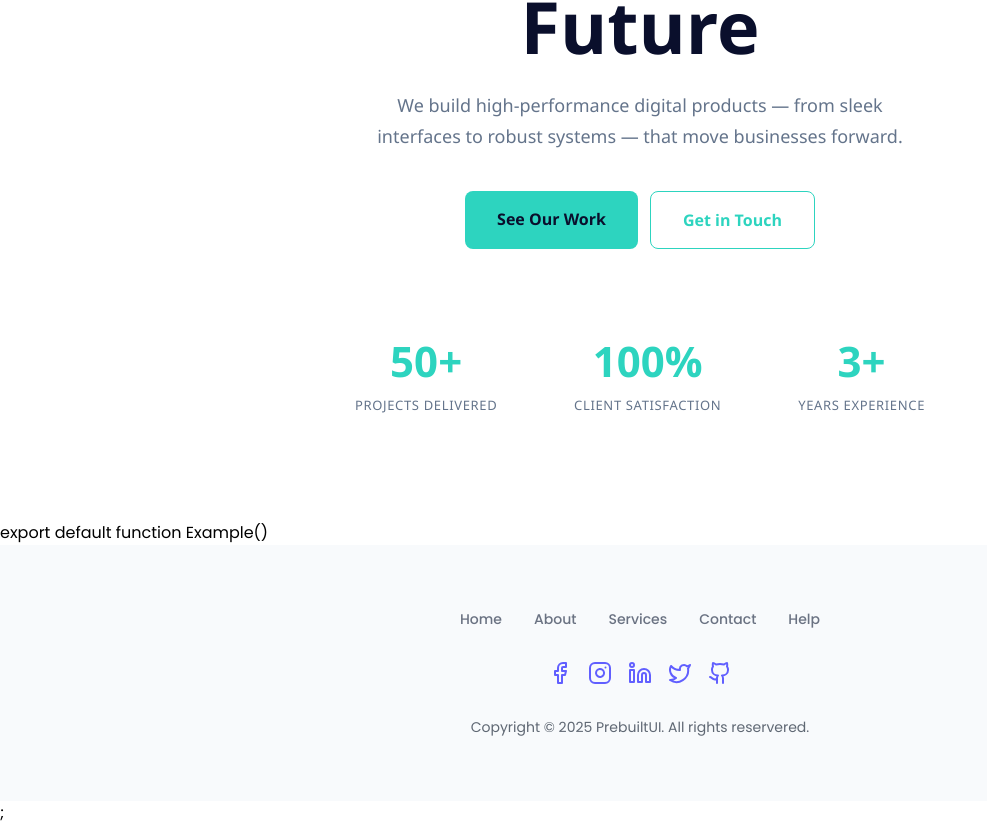
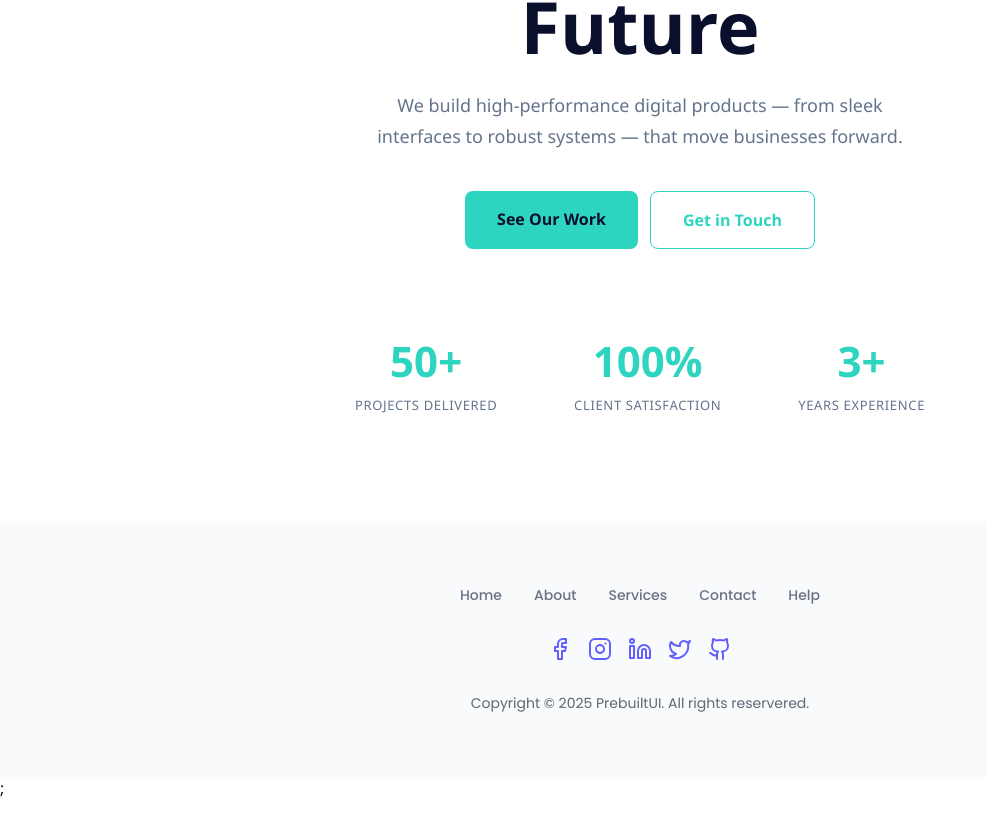
Before and after one commit to Meshack000/ommitech, a React (Vite) app: page / in a window 1280 px wide. Shown: the part 349-1174 px from the top of the page, without its empty margins (0-987 px from the left). After the commit the page ends 1150 px from the top, so only its background shows below. Built offline with nearby package versions, Linux system fonts and the light colour scheme.

Commit message:
footer added

```diff
--- a/src/components/Footer.jsx
+++ b/src/components/Footer.jsx
@@ -3,7 +3,7 @@ import React from 'react'
 function Footer() {
   return (
     <div>
-          export default function Example() {
+ {
 
           <>
               <style>{`
```
Also changed, not shown: 1 other file (tests, documents, lock files or other folders).
